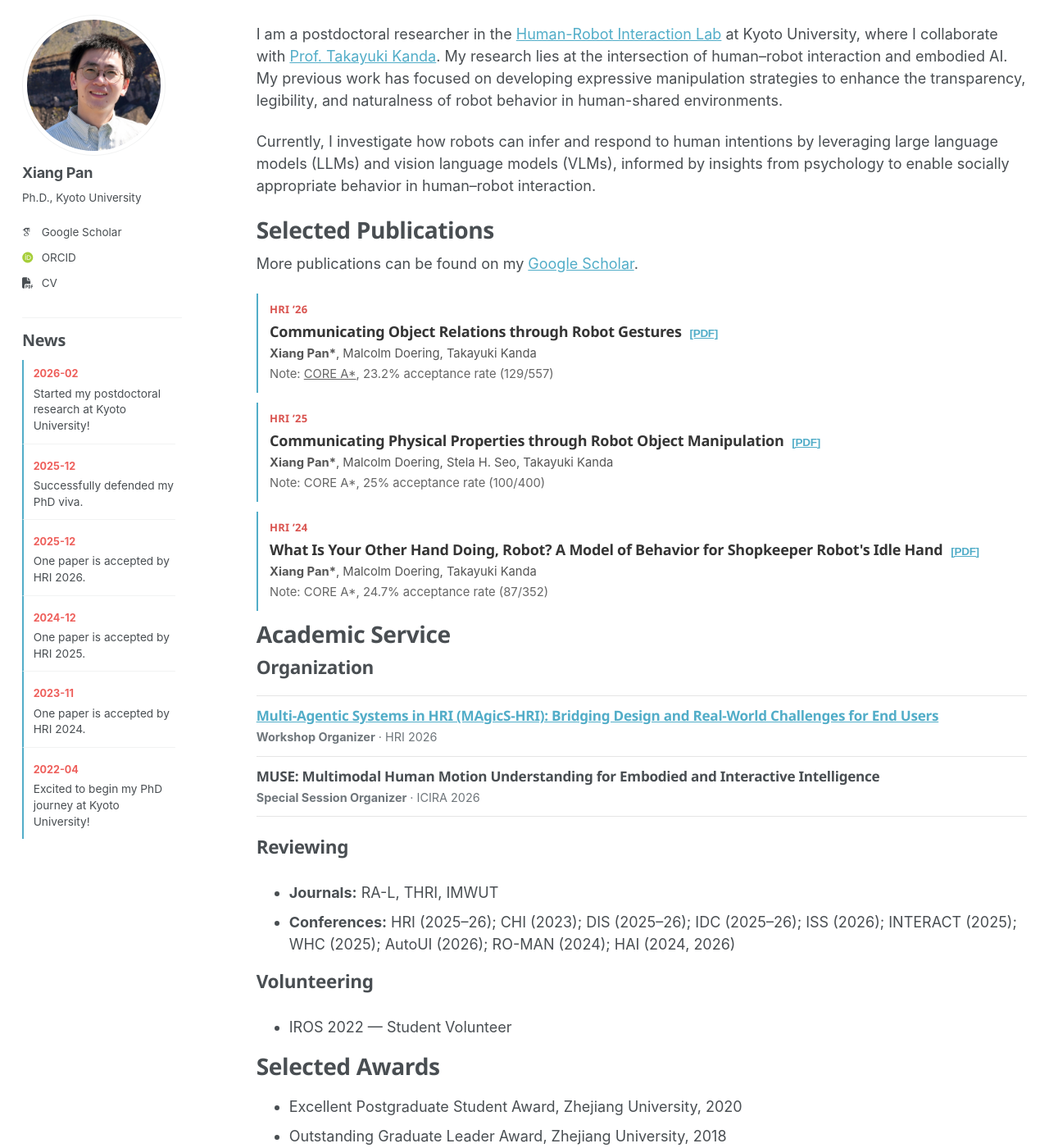
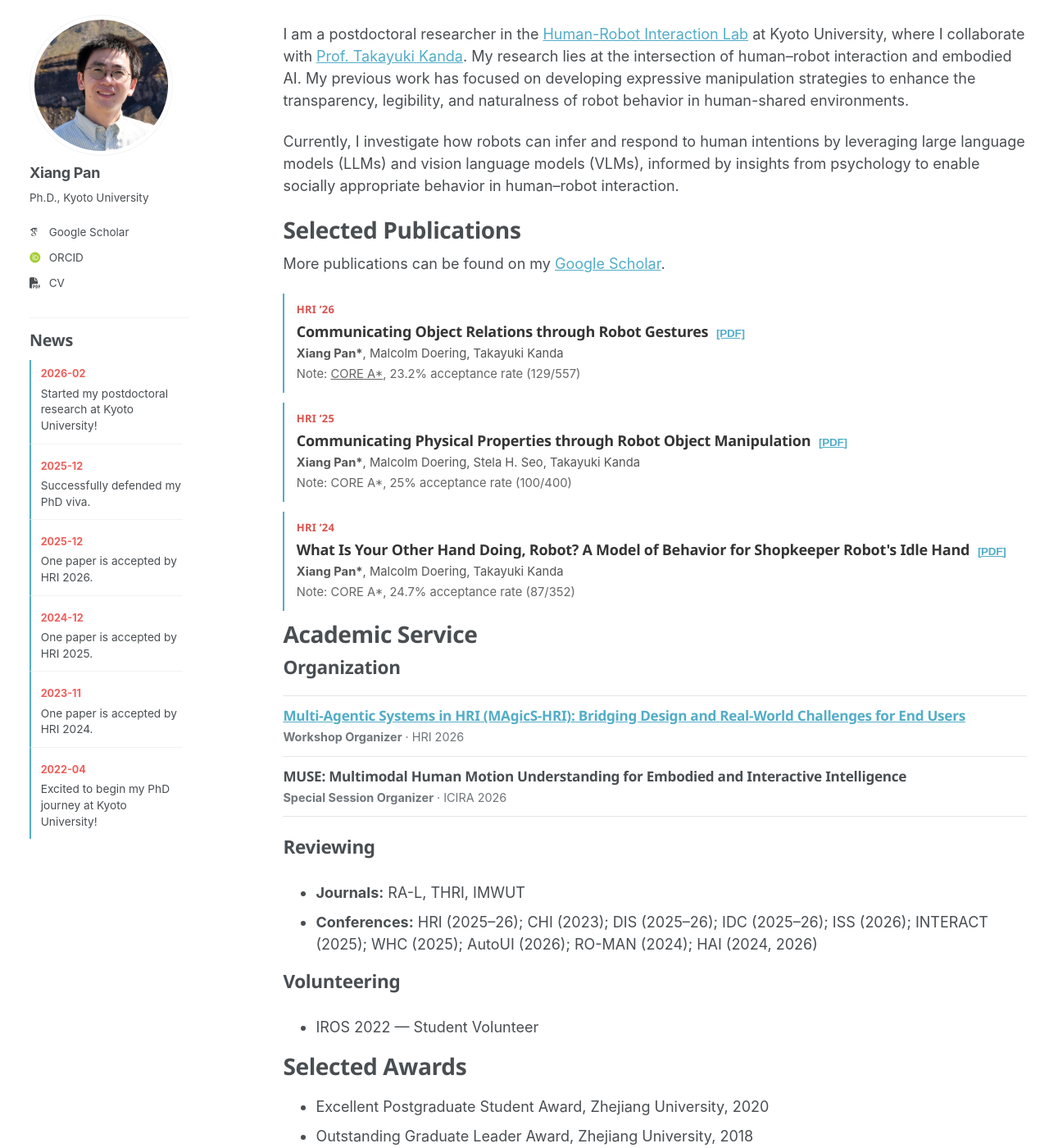
Before and after one commit to pan-xiang/pan-xiang.github.io, a Jekyll site: the page built from _pages/about.md, in a window 1280 px wide and 1400 px high. Shown: the whole window at 82% size. Built offline with Jekyll 4.4.1, drawn with Linux system fonts in a browser that asks for light colours; some web fonts are replaced.

Commit message:
Update _page.scss

```diff
--- a/_sass/_page.scss
+++ b/_sass/_page.scss
@@ -6,7 +6,7 @@
   @include container;
   @include clearfix;
   margin-top: 1rem;
-  padding-left: 1.5rem;
+  padding-left: 2rem;
   padding-right: 1.5rem;
   animation: intro 0.3s both;
   animation-delay: 0.35s;
@@ -19,7 +19,7 @@
 .page {
   @include breakpoint($large) {
     @include span(10 of 12 last);
-    @include prefix(0.75 of 12);
+    @include prefix(1 of 12);
     @include suffix(0);
   }
 
```
